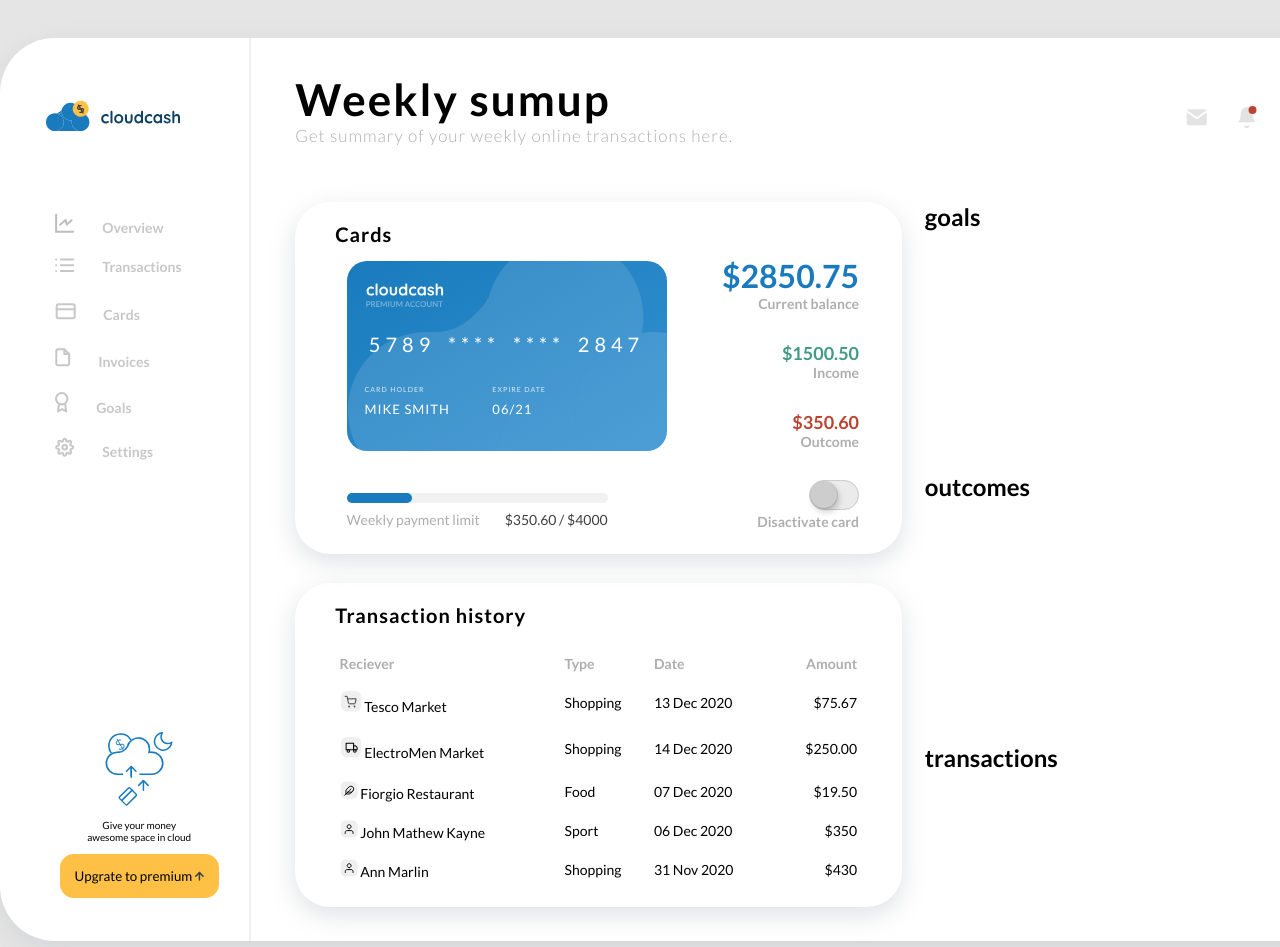
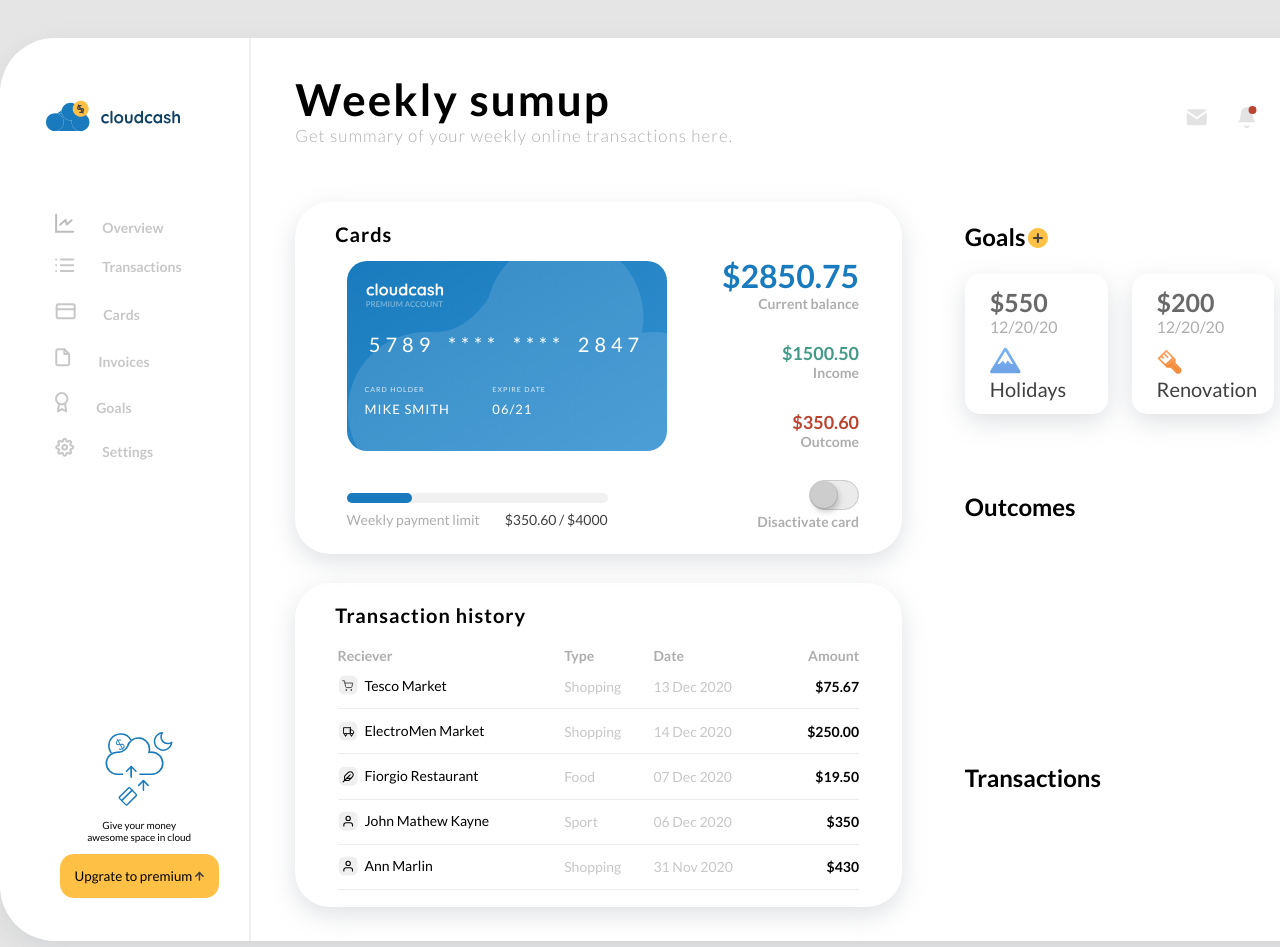
Before and after one commit to krekrekerok/financial_dashboard, a plain HTML site: page index.html in a window 1280 px wide. Shown: the top 947 px of the page. Drawn offline with Linux system fonts and the light colour scheme.

Commit message:
goals added

```diff
--- a/css/styles.css
+++ b/css/styles.css
@@ -511,19 +511,92 @@ input.apple-switch:checked:after {
 .history__table{
     width: 86%;
     height: 75%;
-    margin:20px auto;
+    margin: 20px auto;
     font-size: 14px;
+    border-collapse: collapse;
+}
+
+tr{
+    border-bottom: 1px solid #ECECEC;
+}
+
+.history__table img{
+    width: 20px;
+    height: 20px;
+    margin-right: 3%;
 }
 
 .table__row-name{
     color: #aeaeae;
     text-align: left;
+    border: none;
 }
 
 .table__row-name th:last-child{
     text-align: right;
 }
 
+.reciever__data{
+    display: flex;
+    align-items: center;
+    margin: 5% 0;
+}
+
+.type__data, .date__data{
+    color: #C7C7C7;
+}
+
 .amount__data{
+    font-weight: 600;
     text-align: right;
 }
+
+.main__goals, .main__outcomes, .main__transactions{
+    padding: 20px 5px 0 40px;
+    margin-right: 15px;
+    /* font-size: 20px;
+    letter-spacing: 1px; */
+}
+
+
+
+.main__goals{
+    /* background-color: #197BBD; */
+}
+
+.main__goals-header{
+    display: flex;
+    align-items: end;
+    margin-bottom:5% ;
+}
+
+.goals__content{
+    display: flex;
+    justify-content: space-between;
+    height: 60%;
+}
+
+.content_items{
+    display: flex;
+    flex-direction: column;
+    justify-content: space-between;
+    padding: 13px 25px;
+    width: 30%;
+    border-radius: 15px;
+    box-shadow: rgba(149, 157, 165, 0.3) 0px 8px 24px;
+}
+
+.item-amount{
+    font-size: 25px;
+    color: #696969;
+    font-weight: 600;
+}
+
+.item-date{
+    color: #aeaeae;
+}
+
+.item-text{
+    font-size: 20px;
+    color: #404040
+}
--- a/index.html
+++ b/index.html
@@ -146,7 +146,7 @@
                   <tr>
                     <td class="reciever__data">
                       <img src="./images/Cart-icon.svg" alt="Cart-icon">
-                      Tesco Market
+                      <p>Tesco Market</p>
                     </td>
                     <td class="type__data">Shopping</td>
                     <td class="date__data">13 Dec 2020</td>
@@ -155,7 +155,8 @@
                   <tr>
                     <td class="reciever__data">
                       <img src="./images/Bus-icon.svg" alt="Cart-icon">
-                      ElectroMen Market</td>
+                       <p>ElectroMen Market</p>
+                    </td>
                     <td class="type__data">Shopping</td>
                     <td class="date__data">14 Dec 2020</td>
                     <td class="amount__data">$250.00</td>
@@ -163,7 +164,8 @@
                   <tr>
                     <td class="reciever__data">
                       <img src="./images/Pen-icon.svg" alt="Cart-icon">
-                      Fiorgio Restaurant</td>
+                      <p>Fiorgio Restaurant</p>
+                    </td>
                     <td class="type__data">Food</td>
                     <td class="date__data">07 Dec 2020</td>
                     <td class="amount__data">$19.50</td>
@@ -171,7 +173,8 @@
                   <tr>
                     <td class="reciever__data">
                       <img src="./images/person-icon.svg" alt="Cart-icon">
-                      John Mathew Kayne</td>
+                      <p>John Mathew Kayne</p>
+                    </td>
                     <td class="type__data">Sport</td>
                     <td class="date__data">06 Dec 2020</td>
                     <td class="amount__data">$350</td>
@@ -179,7 +182,8 @@
                   <tr>
                     <td class="reciever__data">
                       <img src="./images/person-icon.svg" alt="Cart-icon">
-                      Ann Marlin</td>
+                      <p>Ann Marlin</p>
+                    </td>
                     <td class="type__data">Shopping</td>
                     <td class="date__data">31 Nov 2020</td>
                     <td class="amount__data">$430</td>
@@ -189,15 +193,50 @@
             </section>
 
             <section class="main__goals">
-              <h2>goals</h2>
+              <div class="main__goals-header">
+                <h2>Goals</h2>
+                <img src="./images/plus-circle.svg" alt="">
+              </div>
+              <div class="goals__content">
+                <div class="content_items">
+                  <div class="upper-part">
+                    <p class="item-amount">$550</p>
+                    <p class="item-date">12/20/20</p>
+                  </div>
+                  <div class="down-part">
+                    <img src="./images/mountain.svg" alt="">
+                    <p class="item-text">Holidays</p>
+                  </div>
+                </div>
+                <div class="content_items">
+                  <div class="upper-part">
+                    <p class="item-amount">$200</p>
+                    <p class="item-date">12/20/20</p>
+                  </div>
+                  <div class="down-part">
+                    <img src="./images/brush.svg" alt="">
+                    <p class="item-text">Renovation</p>
+                  </div>
+                </div>
+                <div class="content_items">
+                  <div class="upper-part">
+                    <p class="item-amount">$820</p>
+                    <p class="item-date">12/20/20</p>
+                  </div>
+                  <div class="down-part">
+                    <img src="./images/joystick.svg" alt="">
+                    <p class="item-text">Xbox</p>
+                  </div>
+                </div>
+              </div>
             </section>
 
             <section class="main__outcomes">
-              <h2>outcomes</h2>
+              <h2>Outcomes</h2>
             </section>
 
             <section class="main__transactions">
-              <h2>transactions</h2>
+              <h2>Transactions</h2>
             </section>
         </div>
     </div>
```
Also changed, not shown: images/plus-circle.svg (added).
